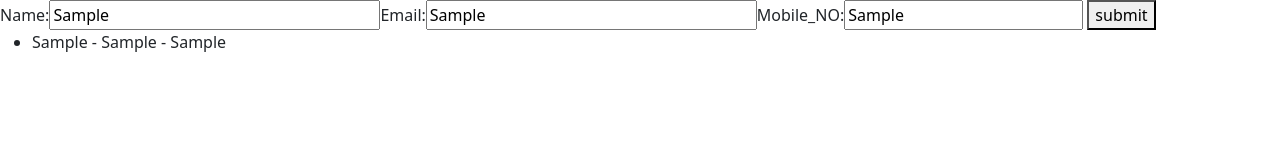
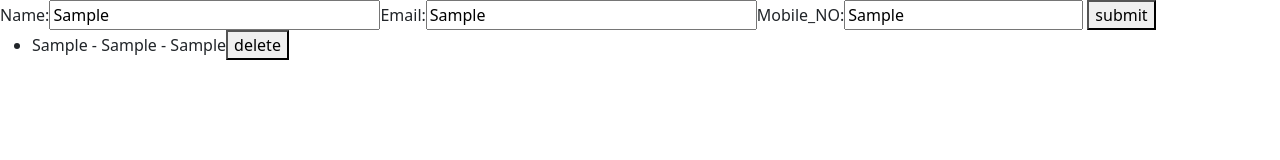
Before and after one commit to shareefshareef/gitworks, a plain HTML site: page storing_user.html in a window 1280 px wide. Both pictures are taken after typing "Sample", "Sample", "Sample" into the empty fields and a click on the button "submit". Drawn offline with nearby package versions, Linux system fonts and the light colour scheme.

Commit message:
added delete button

```diff
--- a/storing_user.html
+++ b/storing_user.html
@@ -31,8 +31,24 @@
 
             let ull = document.getElementById("items");
             let list = document.createElement("li");
+
+
+
             list.appendChild(document.createTextNode(all));
+
             ull.appendChild(list);
+
+            let delbtn = document.createElement("button");
+            delbtn.setAttribute("id","act2");
+            delbtn.appendChild(document.createTextNode("delete"));
+            list.appendChild(delbtn);
+
+            delbtn.addEventListener('click',perform);
+            function perform(){
+                list.parentNode.removeChild(list);
+                localStorage.removeItem(email);
+
+            }
 
             user = {
                 "name":name,
```
